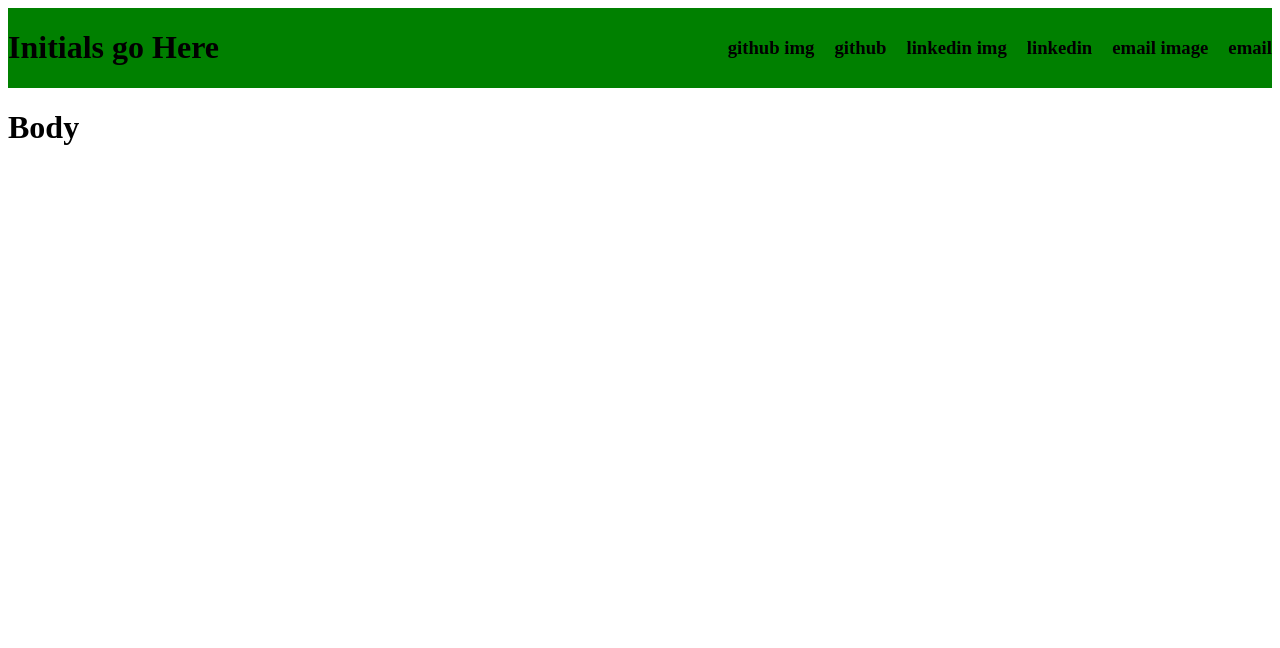
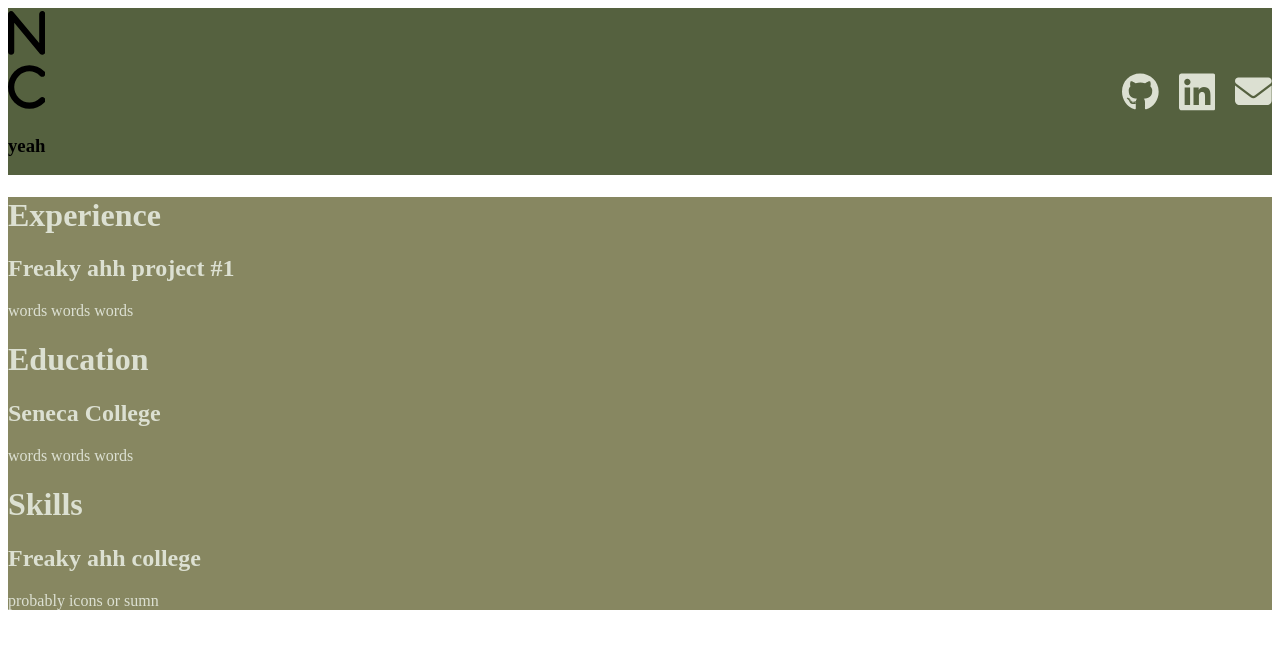
Before and after one commit to nchcs/resume, a plain HTML site: page index.html in a window 1280 px wide. Drawn offline with Linux system fonts and the light colour scheme.

Commit message:
added initials and colours

```diff
--- a/css.css
+++ b/css.css
@@ -1,6 +1,7 @@
 .flex-header{
     display:flex;
-    background-color: green;
+    background-color: #55613f;
+
 }
 
 /*
@@ -19,4 +20,12 @@ Add margins for initials*/
     justify-content: space-between;
     align-items: center;
     gap: 20px;
+    min-width:150px;
+    fill: #dce0d2;
   }
+
+
+  .body-container{
+    color: #dce0d2;
+    background-color: #878761;
+  }
--- a/index.html
+++ b/index.html
@@ -5,28 +5,40 @@
     <meta name="viewport" content="width=device-width, initial-scale=1.0">
     <title>nicholasChiong</title>
     <link rel="stylesheet" href="css.css">
+    <script src="https://kit.fontawesome.com/bdf9d4af81.js" crossorigin="anonymous"></script>
 </head>
 
 <body>
     <header>
         <div class="flex-header">
             <div id="header-logo">
-                <h1>Initials go Here</h1>
+                <svg xmlns="http://www.w3.org/2000/svg" viewBox="0 0 384 512"><!--!Font Awesome Free 6.6.0 by @fontawesome - https://fontawesome.com License - https://fontawesome.com/license/free Copyright 2024 Fonticons, Inc.--><path d="M21.1 33.9c12.7-4.6 26.9-.7 35.5 9.6L320 359.6 320 64c0-17.7 14.3-32 32-32s32 14.3 32 32l0 384c0 13.5-8.4 25.5-21.1 30.1s-26.9 .7-35.5-9.6L64 152.4 64 448c0 17.7-14.3 32-32 32s-32-14.3-32-32L0 64C0 50.5 8.4 38.5 21.1 33.9z"/></svg>
+                <svg xmlns="http://www.w3.org/2000/svg" viewBox="0 0 384 512"><!--!Font Awesome Free 6.6.0 by @fontawesome - https://fontawesome.com License - https://fontawesome.com/license/free Copyright 2024 Fonticons, Inc.--><path d="M329.1 142.9c-62.5-62.5-155.8-62.5-218.3 0s-62.5 163.8 0 226.3s155.8 62.5 218.3 0c12.5-12.5 32.8-12.5 45.3 0s12.5 32.8 0 45.3c-87.5 87.5-221.3 87.5-308.8 0s-87.5-229.3 0-316.8s221.3-87.5 308.8 0c12.5 12.5 12.5 32.8 0 45.3s-32.8 12.5-45.3 0z"/></svg>
+                <h3>yeah</h3>
             </div>
             <div class="header-contact-container">
                 <div class="contact-items">
-                    <h3>github img</h3>
-                    <h3>github</h3>
-                    <h3>linkedin img</h3>
-                    <h3>linkedin</h3>
-                    <h3>email image</h3>
-                    <h3>email </h3>
+                    <svg xmlns="http://www.w3.org/2000/svg"
+                    viewBox="0 0 496 512"><path d="M165.9 397.4c0 2-2.3 3.6-5.2 3.6-3.3 .3-5.6-1.3-5.6-3.6 0-2 2.3-3.6 5.2-3.6 3-.3 5.6 1.3 5.6 3.6zm-31.1-4.5c-.7 2 1.3 4.3 4.3 4.9 2.6 1 5.6 0 6.2-2s-1.3-4.3-4.3-5.2c-2.6-.7-5.5 .3-6.2 2.3zm44.2-1.7c-2.9 .7-4.9 2.6-4.6 4.9 .3 2 2.9 3.3 5.9 2.6 2.9-.7 4.9-2.6 4.6-4.6-.3-1.9-3-3.2-5.9-2.9zM244.8 8C106.1 8 0 113.3 0 252c0 110.9 69.8 205.8 169.5 239.2 12.8 2.3 17.3-5.6 17.3-12.1 0-6.2-.3-40.4-.3-61.4 0 0-70 15-84.7-29.8 0 0-11.4-29.1-27.8-36.6 0 0-22.9-15.7 1.6-15.4 0 0 24.9 2 38.6 25.8 21.9 38.6 58.6 27.5 72.9 20.9 2.3-16 8.8-27.1 16-33.7-55.9-6.2-112.3-14.3-112.3-110.5 0-27.5 7.6-41.3 23.6-58.9-2.6-6.5-11.1-33.3 2.6-67.9 20.9-6.5 69 27 69 27 20-5.6 41.5-8.5 62.8-8.5s42.8 2.9 62.8 8.5c0 0 48.1-33.6 69-27 13.7 34.7 5.2 61.4 2.6 67.9 16 17.7 25.8 31.5 25.8 58.9 0 96.5-58.9 104.2-114.8 110.5 9.2 7.9 17 22.9 17 46.4 0 33.7-.3 75.4-.3 83.6 0 6.5 4.6 14.4 17.3 12.1C428.2 457.8 496 362.9 496 252 496 113.3 383.5 8 244.8 8zM97.2 352.9c-1.3 1-1 3.3 .7 5.2 1.6 1.6 3.9 2.3 5.2 1 1.3-1 1-3.3-.7-5.2-1.6-1.6-3.9-2.3-5.2-1zm-10.8-8.1c-.7 1.3 .3 2.9 2.3 3.9 1.6 1 3.6 .7 4.3-.7 .7-1.3-.3-2.9-2.3-3.9-2-.6-3.6-.3-4.3 .7zm32.4 35.6c-1.6 1.3-1 4.3 1.3 6.2 2.3 2.3 5.2 2.6 6.5 1 1.3-1.3 .7-4.3-1.3-6.2-2.2-2.3-5.2-2.6-6.5-1zm-11.4-14.7c-1.6 1-1.6 3.6 0 5.9 1.6 2.3 4.3 3.3 5.6 2.3 1.6-1.3 1.6-3.9 0-6.2-1.4-2.3-4-3.3-5.6-2z"/></svg>
+                    <svg xmlns="http://www.w3.org/2000/svg" viewBox="0 0 448 512"><!--!Font Awesome Free 6.6.0 by @fontawesome - https://fontawesome.com License - https://fontawesome.com/license/free Copyright 2024 Fonticons, Inc.--><path d="M416 32H31.9C14.3 32 0 46.5 0 64.3v383.4C0 465.5 14.3 480 31.9 480H416c17.6 0 32-14.5 32-32.3V64.3c0-17.8-14.4-32.3-32-32.3zM135.4 416H69V202.2h66.5V416zm-33.2-243c-21.3 0-38.5-17.3-38.5-38.5S80.9 96 102.2 96c21.2 0 38.5 17.3 38.5 38.5 0 21.3-17.2 38.5-38.5 38.5zm282.1 243h-66.4V312c0-24.8-.5-56.7-34.5-56.7-34.6 0-39.9 27-39.9 54.9V416h-66.4V202.2h63.7v29.2h.9c8.9-16.8 30.6-34.5 62.9-34.5 67.2 0 79.7 44.3 79.7 101.9V416z"/></svg>
+                    <svg xmlns="http://www.w3.org/2000/svg" viewBox="0 0 512 512"><!--!Font Awesome Free 6.6.0 by @fontawesome - https://fontawesome.com License - https://fontawesome.com/license/free Copyright 2024 Fonticons, Inc.--><path d="M48 64C21.5 64 0 85.5 0 112c0 15.1 7.1 29.3 19.2 38.4L236.8 313.6c11.4 8.5 27 8.5 38.4 0L492.8 150.4c12.1-9.1 19.2-23.3 19.2-38.4c0-26.5-21.5-48-48-48L48 64zM0 176L0 384c0 35.3 28.7 64 64 64l384 0c35.3 0 64-28.7 64-64l0-208L294.4 339.2c-22.8 17.1-54 17.1-76.8 0L0 176z"/></svg>
                 </div>
             </div>
         </div>
     </header>
 
-    <h1>Body</h1>
+    <div class="body-container">
+        <h1>Experience</h1>
+        <h2>Freaky ahh project #1</h2>
+        <p>words words words</p>
 
+        <h1>Education</h1>
+        <h2>Seneca College</h2>
+        <p>words words words</p>
+
+        <h1>Skills</h1>
+        <h2>Freaky ahh college</h2>
+        <p>probably icons or sumn</p>
+    </div>
 </body>
 </html>
```
